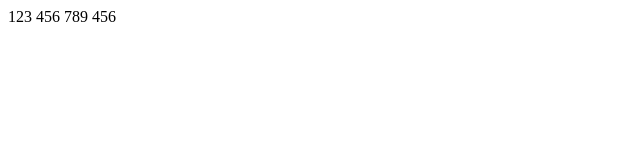
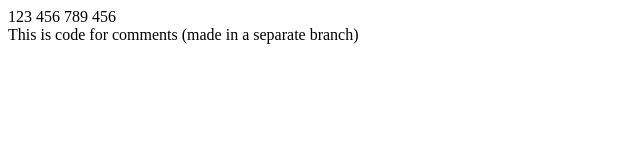
Before and after one commit to nadya-wyn/nadya-wyn.github.io, a plain HTML site: page index.html in a window 1280 px wide. Shown: the whole page, without its empty margins (0-640 px from the left). Drawn offline with Linux system fonts and the light colour scheme.

Commit message:
Added code for comments

```diff
--- a/index.html
+++ b/index.html
@@ -11,6 +11,8 @@
 <body>
 	123 456
 	789 456
+	<br>
+	This is code for comments (made in a separate branch)
 </body>
 
 </html>
```
